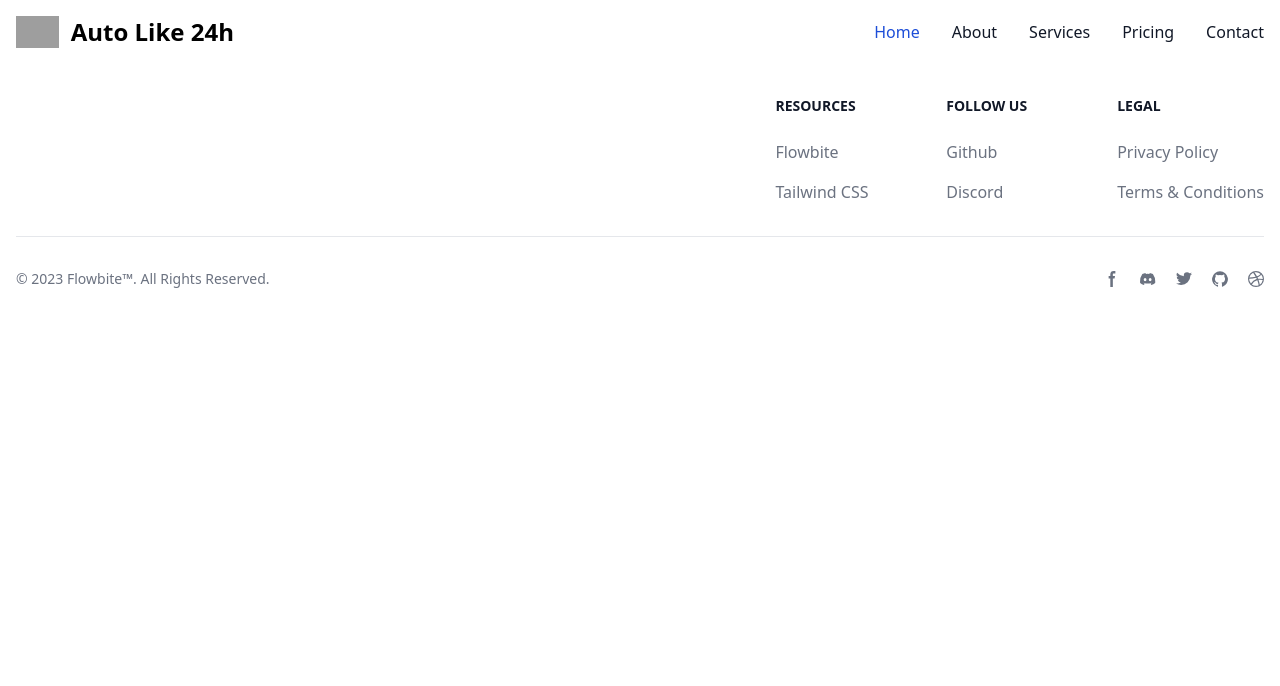
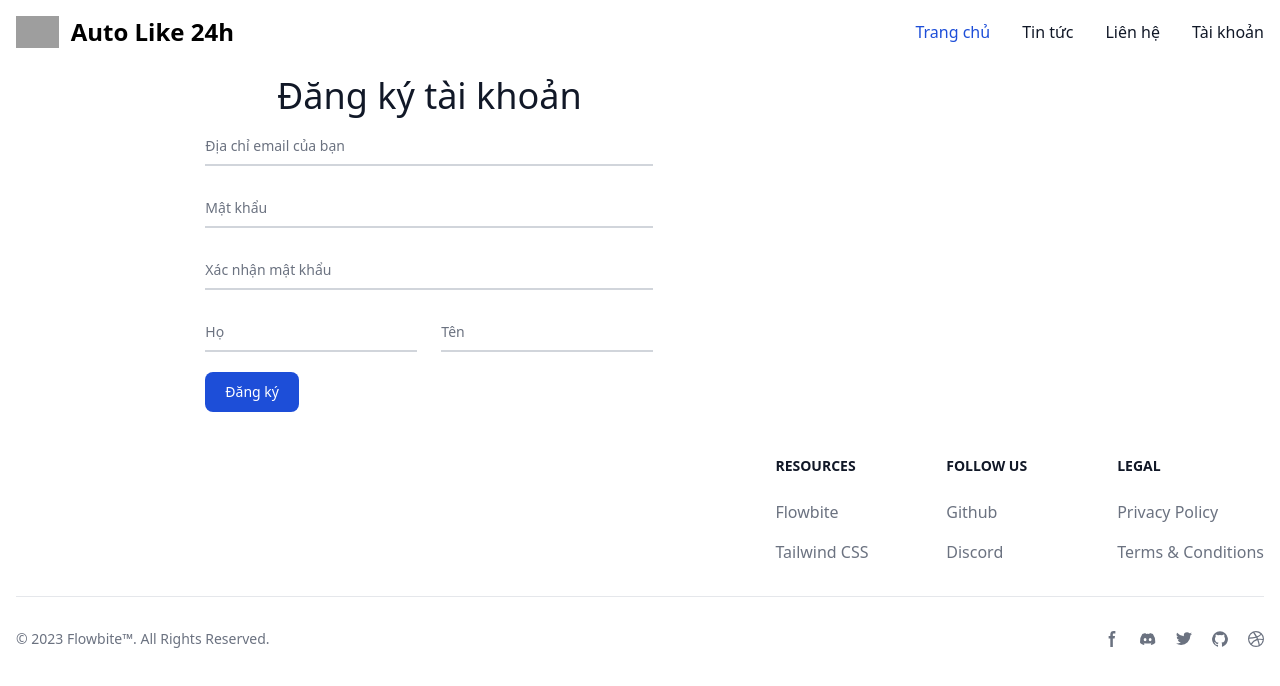
Before and after one commit to haihaycode/TechsphereV1, a Vue app: page /register in a window 1280 px wide. Shown: the top 686 px of the page. Built offline with nearby package versions, Linux system fonts and the light colour scheme; grey boxes are pictures that could not be loaded.

Commit message:
validate form

```diff
--- a/package.json
+++ b/package.json
@@ -10,7 +10,8 @@
   "dependencies": {
     "core-js": "^3.8.3",
     "vue": "^3.2.13",
-    "vue-router": "^4.3.1"
+    "vue-router": "^4.3.1",
+    "vuex": "^4.1.0"
   },
   "devDependencies": {
     "@babel/core": "^7.12.16",
--- a/public/index.html
+++ b/public/index.html
@@ -4,7 +4,7 @@
     <meta charset="utf-8">
     <meta http-equiv="X-UA-Compatible" content="IE=edge">
     <meta name="viewport" content="width=device-width,initial-scale=1.0">
-    <link rel="icon" href="<%= BASE_URL %>favicon.ico">
+    <link rel="icon" href="<%= BASE_URL %>logo.png">
     <title><%= htmlWebpackPlugin.options.title %></title>
   </head>
   <body>
--- a/src/Router/index.js
+++ b/src/Router/index.js
@@ -1,11 +1,16 @@
 import { createRouter, createWebHistory } from 'vue-router';
 import HomePage from '../views/homePage.vue';
+import register from '../views/Register.vue';
 
 const routes = [
   {
     path: '/',
     name: 'HomePage',
     component: HomePage
+  }, {
+    path: '/register',
+    name: 'register',
+    component: register
   }
 ];
 
--- a/src/components/Header.vue
+++ b/src/components/Header.vue
@@ -5,29 +5,37 @@
         <img src="https://flowbite.com/docs/images/logo.svg" class="h-8" alt="Flowbite Logo" />
         <span class="self-center text-2xl font-semibold whitespace-nowrap dark:text-white">Auto Like 24h</span>
       </a>
-    <button @click="toggleMenu" data-collapse-toggle="navbar-default" type="button" class="inline-flex items-center p-2 w-10 h-10 justify-center text-sm text-gray-500 rounded-lg md:hidden hover:bg-gray-100 focus:outline-none focus:ring-2 focus:ring-gray-200 dark:text-gray-400 dark:hover:bg-gray-700 dark:focus:ring-gray-600" aria-controls="navbar-default" aria-expanded="false">
+      <button @click="toggleMenu" data-collapse-toggle="navbar-default" type="button"
+        class="inline-flex items-center p-2 w-10 h-10 justify-center text-sm text-gray-500 rounded-lg md:hidden hover:bg-gray-100 focus:outline-none focus:ring-2 focus:ring-gray-200 dark:text-gray-400 dark:hover:bg-gray-700 dark:focus:ring-gray-600"
+        aria-controls="navbar-default" aria-expanded="false">
         <span class="sr-only">Open main menu</span>
         <svg class="w-5 h-5" aria-hidden="true" xmlns="http://www.w3.org/2000/svg" fill="none" viewBox="0 0 17 14">
-            <path stroke="currentColor" stroke-linecap="round" stroke-linejoin="round" stroke-width="2" d="M1 1h15M1 7h15M1 13h15"/>
+          <path stroke="currentColor" stroke-linecap="round" stroke-linejoin="round" stroke-width="2"
+            d="M1 1h15M1 7h15M1 13h15" />
         </svg>
       </button>
       <div class="hidden w-full md:block md:w-auto" id="navbar-default">
-      <ul class="font-medium flex flex-col p-4 md:p-0 mt-4 border border-gray-100 rounded-lg bg-gray-50 md:flex-row md:space-x-8 rtl:space-x-reverse md:mt-0 md:border-0 md:bg-white dark:bg-gray-800 md:dark:bg-gray-900 dark:border-gray-700">
+        <ul
+          class="font-medium flex flex-col p-4 md:p-0 mt-4 border border-gray-100 rounded-lg bg-gray-50 md:flex-row md:space-x-8 rtl:space-x-reverse md:mt-0 md:border-0 md:bg-white dark:bg-gray-800 md:dark:bg-gray-900 dark:border-gray-700">
           <li>
-          <a href="#" class="block py-2 px-3 text-white bg-blue-700 rounded md:bg-transparent md:text-blue-700 md:p-0 dark:text-white md:dark:text-blue-500" aria-current="page">Home</a>
+            <a href="#"
+              class="block py-2 px-3 text-white bg-blue-700 rounded md:bg-transparent md:text-blue-700 md:p-0 dark:text-white md:dark:text-blue-500"
+              aria-current="page">Trang chủ</a>
           </li>
           <li>
-          <a href="#" class="block py-2 px-3 text-gray-900 rounded hover:bg-gray-100 md:hover:bg-transparent md:border-0 md:hover:text-blue-700 md:p-0 dark:text-white md:dark:hover:text-blue-500 dark:hover:bg-gray-700 dark:hover:text-white md:dark:hover:bg-transparent">About</a>
+            <a href="#"
+              class="block py-2 px-3 text-gray-900 rounded hover:bg-gray-100 md:hover:bg-transparent md:border-0 md:hover:text-blue-700 md:p-0 dark:text-white md:dark:hover:text-blue-500 dark:hover:bg-gray-700 dark:hover:text-white md:dark:hover:bg-transparent">Tin tức </a>
           </li>
           <li>
-          <a href="#" class="block py-2 px-3 text-gray-900 rounded hover:bg-gray-100 md:hover:bg-transparent md:border-0 md:hover:text-blue-700 md:p-0 dark:text-white md:dark:hover:text-blue-500 dark:hover:bg-gray-700 dark:hover:text-white md:dark:hover:bg-transparent">Services</a>
+            <a href="#"
+              class="block py-2 px-3 text-gray-900 rounded hover:bg-gray-100 md:hover:bg-transparent md:border-0 md:hover:text-blue-700 md:p-0 dark:text-white md:dark:hover:text-blue-500 dark:hover:bg-gray-700 dark:hover:text-white md:dark:hover:bg-transparent">Liên hệ</a>
           </li>
           <li>
-          <a href="#" class="block py-2 px-3 text-gray-900 rounded hover:bg-gray-100 md:hover:bg-transparent md:border-0 md:hover:text-blue-700 md:p-0 dark:text-white md:dark:hover:text-blue-500 dark:hover:bg-gray-700 dark:hover:text-white md:dark:hover:bg-transparent">Pricing</a>
+            <a href="#"
+              class="block py-2 px-3 text-gray-900 rounded hover:bg-gray-100 md:hover:bg-transparent md:border-0 md:hover:text-blue-700 md:p-0 dark:text-white md:dark:hover:text-blue-500 dark:hover:bg-gray-700 dark:hover:text-white md:dark:hover:bg-transparent">Tài khoản</a>
           </li>
-        <li>
-          <a href="#" class="block py-2 px-3 text-gray-900 rounded hover:bg-gray-100 md:hover:bg-transparent md:border-0 md:hover:text-blue-700 md:p-0 dark:text-white md:dark:hover:text-blue-500 dark:hover:bg-gray-700 dark:hover:text-white md:dark:hover:bg-transparent">Contact</a>
-        </li>
+
+
         </ul>
       </div>
     </div>
--- /dev/null
+++ b/src/views/Register.vue
@@ -0,0 +1,123 @@
+<template class="registration">
+
+    <div class="grid grid-cols-3 gap-2 mt-3 m-3">
+
+        <div class="col-span-3 md:col-span-2">
+            <p class="text-4xl font-thin text-center text-gray-900 dark:text-white mb-2">Đăng ký tài khoản </p>
+            <form class="max-w-md mx-auto" @submit.prevent="validateForm">
+                <div class="relative z-0 w-full mb-5 group">
+                    <input v-model.trim="formData.email" type="email" name="floating_email" id="floating_email"
+                        class="block py-2.5 px-0 w-full text-sm text-gray-900 bg-transparent border-0 border-b-2 border-gray-300 appearance-none dark:text-white dark:border-gray-600 dark:focus:border-blue-500 focus:outline-none focus:ring-0 focus:border-blue-600 peer"
+                        placeholder=" " />
+                    <label for="floating_email"
+                        class="peer-focus:font-medium absolute text-sm text-gray-500 dark:text-gray-400 duration-300 transform -translate-y-6 scale-75 top-3 -z-10 origin-[0] peer-focus:start-0 rtl:peer-focus:translate-x-1/4 rtl:peer-focus:left-auto peer-focus:text-blue-600 peer-focus:dark:text-blue-500 peer-placeholder-shown:scale-100 peer-placeholder-shown:translate-y-0 peer-focus:scale-75 peer-focus:-translate-y-6">Địa
+                        chỉ email của bạn</label>
+                    <span v-if="errors.email" class="text-red-500 text-sm">{{ errors.email }}</span>
+                </div>
+                <div class="relative z-0 w-full mb-5 group">
+                    <input v-model.trim="formData.password" type="password" name="floating_password"
+                        id="floating_password"
+                        class="block py-2.5 px-0 w-full text-sm text-gray-900 bg-transparent border-0 border-b-2 border-gray-300 appearance-none dark:text-white dark:border-gray-600 dark:focus:border-blue-500 focus:outline-none focus:ring-0 focus:border-blue-600 peer"
+                        placeholder=" " />
+                    <label for="floating_password"
+                        class="peer-focus:font-medium absolute text-sm text-gray-500 dark:text-gray-400 duration-300 transform -translate-y-6 scale-75 top-3 -z-10 origin-[0] peer-focus:start-0 rtl:peer-focus:translate-x-1/4 peer-focus:text-blue-600 peer-focus:dark:text-blue-500 peer-placeholder-shown:scale-100 peer-placeholder-shown:translate-y-0 peer-focus:scale-75 peer-focus:-translate-y-6">Mật
+                        khẩu</label>
+                    <span v-if="errors.password" class="text-red-500 text-sm">{{ errors.password }}</span>
+                </div>
+                <div class="relative z-0 w-full mb-5 group">
+                    <input v-model.trim="formData.repeatPassword" type="password" name="repeat_password"
+                        id="floating_repeat_password"
+                        class="block py-2.5 px-0 w-full text-sm text-gray-900 bg-transparent border-0 border-b-2 border-gray-300 appearance-none dark:text-white dark:border-gray-600 dark:focus:border-blue-500 focus:outline-none focus:ring-0 focus:border-blue-600 peer"
+                        placeholder=" " />
+                    <label for="floating_repeat_password"
+                        class="peer-focus:font-medium absolute text-sm text-gray-500 dark:text-gray-400 duration-300 transform -translate-y-6 scale-75 top-3 -z-10 origin-[0] peer-focus:start-0 rtl:peer-focus:translate-x-1/4 peer-focus:text-blue-600 peer-focus:dark:text-blue-500 peer-placeholder-shown:scale-100 peer-placeholder-shown:translate-y-0 peer-focus:scale-75 peer-focus:-translate-y-6">Xác
+                        nhận mật khẩu</label>
+                    <span v-if="errors.repeatPassword" class="text-red-500 text-sm">{{ errors.repeatPassword }}</span>
+                </div>
+                <div class="grid md:grid-cols-2 md:gap-6">
+                    <div class="relative z-0 w-full mb-5 group">
+                        <input v-model.trim="formData.firstName" type="text" name="floating_first_name"
+                            id="floating_first_name"
+                            class="block py-2.5 px-0 w-full text-sm text-gray-900 bg-transparent border-0 border-b-2 border-gray-300 appearance-none dark:text-white dark:border-gray-600 dark:focus:border-blue-500 focus:outline-none focus:ring-0 focus:border-blue-600 peer"
+                            placeholder=" " />
+                        <label for="floating_first_name"
+                            class="peer-focus:font-medium absolute text-sm text-gray-500 dark:text-gray-400 duration-300 transform -translate-y-6 scale-75 top-3 -z-10 origin-[0] peer-focus:start-0 rtl:peer-focus:translate-x-1/4 peer-focus:text-blue-600 peer-focus:dark:text-blue-500 peer-placeholder-shown:scale-100 peer-placeholder-shown:translate-y-0 peer-focus:scale-75 peer-focus:-translate-y-6">Họ</label>
+                        <span v-if="errors.firstName" class="text-red-500 text-sm">{{ errors.firstName }}</span>
+                    </div>
+                    <div class="relative z-0 w-full mb-5 group">
+                        <input v-model.trim="formData.lastName" type="text" name="floating_last_name"
+                            id="floating_last_name"
+                            class="block py-2.5 px-0 w-full text-sm text-gray-900 bg-transparent border-0 border-b-2 border-gray-300 appearance-none dark:text-white dark:border-gray-600 dark:focus:border-blue-500 focus:outline-none focus:ring-0 focus:border-blue-600 peer"
+                            placeholder=" " />
+                        <label for="floating_last_name"
+                            class="peer-focus:font-medium absolute text-sm text-gray-500 dark:text-gray-400 duration-300 transform -translate-y-6 scale-75 top-3 -z-10 origin-[0] peer-focus:start-0 rtl:peer-focus:translate-x-1/4 peer-focus:text-blue-600 peer-focus:dark:text-blue-500 peer-placeholder-shown:scale-100 peer-placeholder-shown:translate-y-0 peer-focus:scale-75 peer-focus:-translate-y-6">Tên</label>
+                        <span v-if="errors.lastName" class="text-red-500 text-sm">{{ errors.lastName }}</span>
+                    </div>
+                </div>
+
+                <button type="submit"
+                    class="text-white bg-blue-700 hover:bg-blue-800 focus:ring-4 focus:outline-none focus:ring-blue-300 font-medium rounded-lg text-sm w-full sm:w-auto px-5 py-2.5 text-center dark:bg-blue-600 dark:hover:bg-blue-700 dark:focus:ring-blue-800">Đăng ký</button>
+            </form>
+
+        </div>
+        <div>
+
+
+        </div>
+
+    </div>
+</template>
+
+<script>
+export default {
+    name: 'registrationComponent',
+    data() {
+        return {
+            formData: {
+                email: '',
+                password: '',
+                repeatPassword: '',
+                firstName: '',
+                lastName: ''
+            },
+            errors: {}
+        };
+    },
+    methods: {
+        validateForm() {
+            this.errors = {};
+
+            if (!this.formData.email.includes('@')) {
+                this.errors.email = 'Không đúng định dạng email *';
+            }
+
+            if (!this.formData.password) {
+                this.errors.password = 'Mật khẩu là trường bắt buộc *';
+            } else if (this.formData.password.length < 6) {
+                this.errors.password = 'Mật khẩu phải trên 6 kí tự *';
+            }
+
+            if (!this.formData.repeatPassword) {
+                this.errors.repeatPassword = 'Xác nhận mật khẩu là trường bắt buộc *';
+            } else if (this.formData.password !== this.formData.repeatPassword) {
+                this.errors.repeatPassword = 'Mật khẩu xác nhận không khớp *';
+            }
+
+            if (!this.formData.firstName) {
+                this.errors.firstName = 'Họ là trường bắt buộc *';
+            }
+
+            if (!this.formData.lastName) {
+                this.errors.lastName = 'Tên là trường bắt buộc *';
+            }
+
+            if (Object.keys(this.errors).length === 0) {
+                console.log('Form is valid', this.formData);
+            } else {
+                console.log('Form is invalid', this.errors);
+            }
+        }
+    }
+
+}
+</script>
```
Also changed, not shown: src/App.vue (+8 -2 lines), src/components/alert.vue (added, +34 -0 lines), public/logo.png (added), 1 other file (tests, documents, lock files or other folders). Lines whose indentation alone changed are shown as unchanged.
